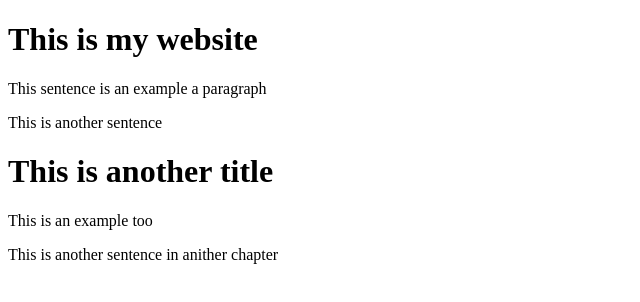
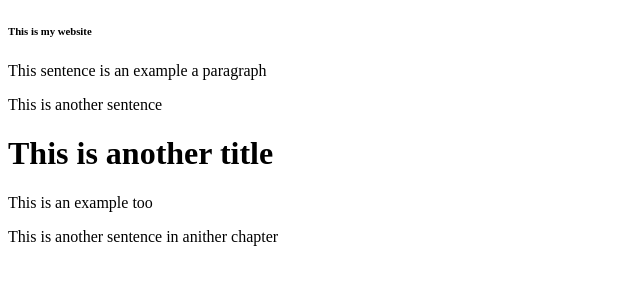
Before and after one commit to kingking1223/html-tut, a plain HTML site: page index.html in a window 1280 px wide. Shown: the whole page, without its empty margins (0-640 px from the left). Drawn offline with Linux system fonts and the light colour scheme.

Commit message:
Update index.html

```diff
--- a/index.html
+++ b/index.html
@@ -5,7 +5,7 @@
 </head>
 <body>
 
-<h1>This is my website</h1>
+<h6>This is my website</h6>
 <p>This sentence is an example a paragraph</p>
 <p>This is another sentence</p>
 <h1>This is another title</h1>
```
